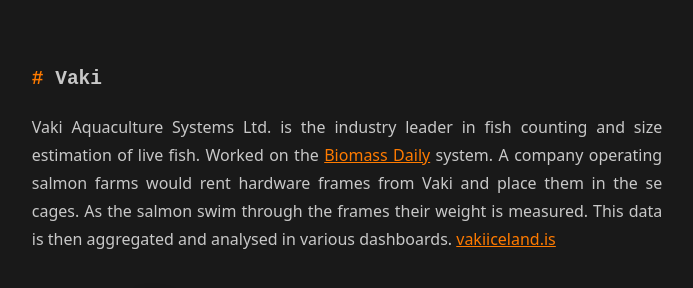
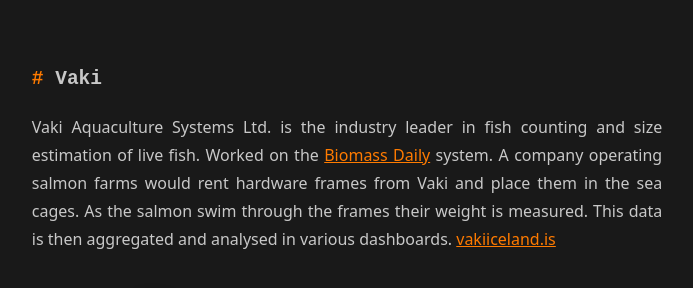
Before and after one commit to jonrh/jonrh.is, a Next.js app: page /portfolio in a window 1280 px wide. Shown: the part 5257-5545 px from the top of the page, without its empty margins (293-986 px from the left). Built offline with nearby package versions, Linux system fonts and the light colour scheme.

Commit message:
Fixed a spelling mistake

```diff
--- a/pages/portfolio.js
+++ b/pages/portfolio.js
@@ -190,7 +190,7 @@ const Portfolio = () => {
         <a href="https://vakiiceland.is/biomass-daily/">Biomass Daily</a> system.
 
         A company operating salmon farms would rent hardware frames from Vaki
-        and place them in the se cages. As the salmon swim through the frames
+        and place them in the sea cages. As the salmon swim through the frames
         their weight is measured. This data is then aggregated and analysed in
         various dashboards. <a href="https://vakiiceland.is/">vakiiceland.is</a>
       </p>
```
